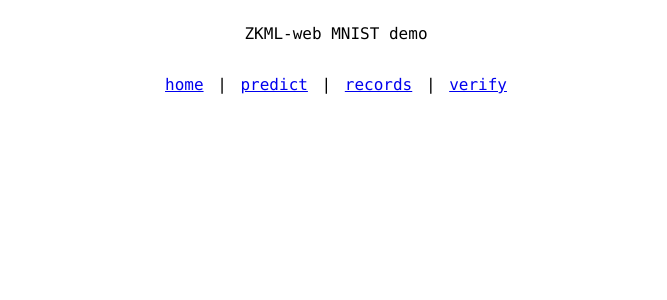
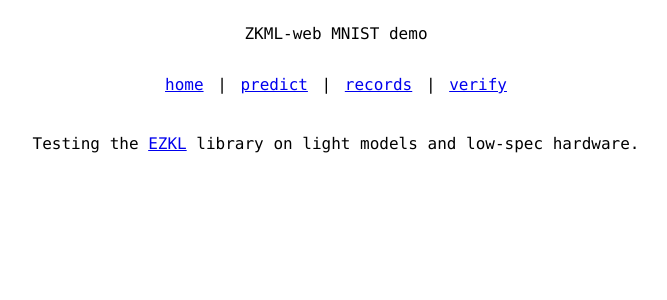
Before and after one commit to teavver/zkml-web, a React (Vite) app in the folder web/: page / in a window 1280 px wide. Shown: the top 300 px of the page, without its empty margins (304-971 px from the left). Built offline with nearby package versions, Linux system fonts and the light colour scheme.

Commit message:
ezkl home

```diff
--- a/web/src/routes/Home.tsx
+++ b/web/src/routes/Home.tsx
@@ -1,11 +1,17 @@
 import { Nav } from "../components/Nav"
 import { Content } from "../components/Content"
 import { routes } from "../router"
+import { Link } from "react-router-dom"
 
 export const Home = () => {
-    return (
-      <Content>
-        <Nav title={routes.home.title} />
-      </Content>
-    )
+  return (
+    <Content>
+      <Nav title={routes.home.title} />
+      <p>
+        Testing the&nbsp;
+        <Link target={"_blank"} to={"https://github.com/zkonduit/ezkl"}>EZKL</Link>
+        &nbsp;library on light models and low-spec hardware.
+      </p>
+    </Content>
+  )
 }
```
